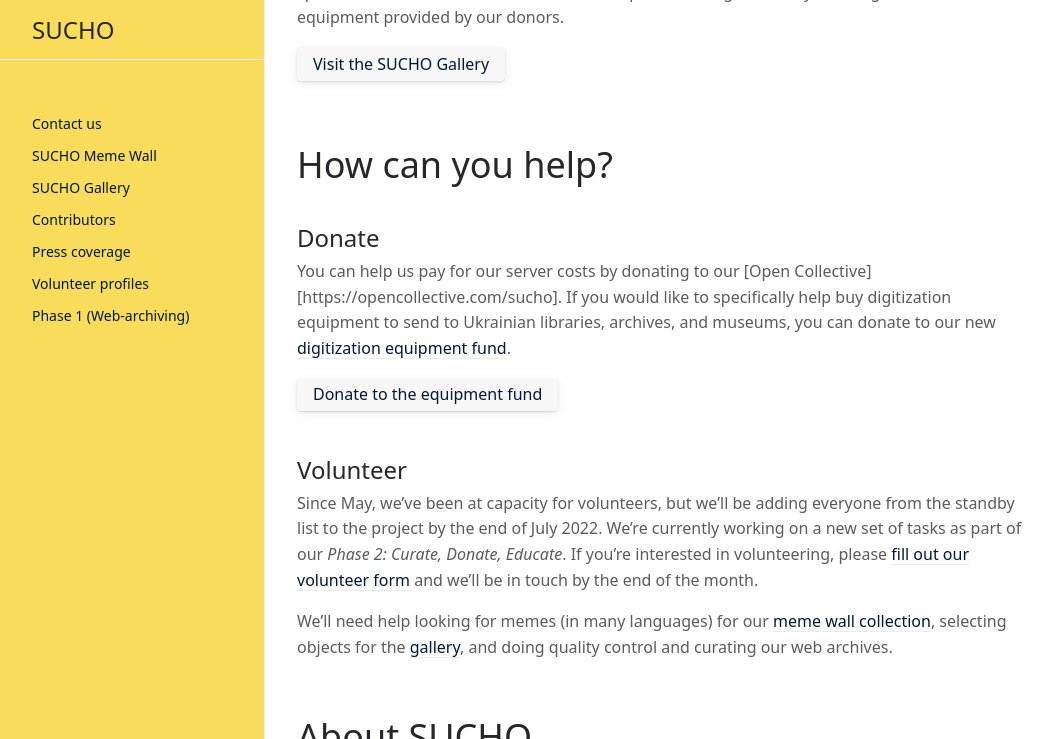
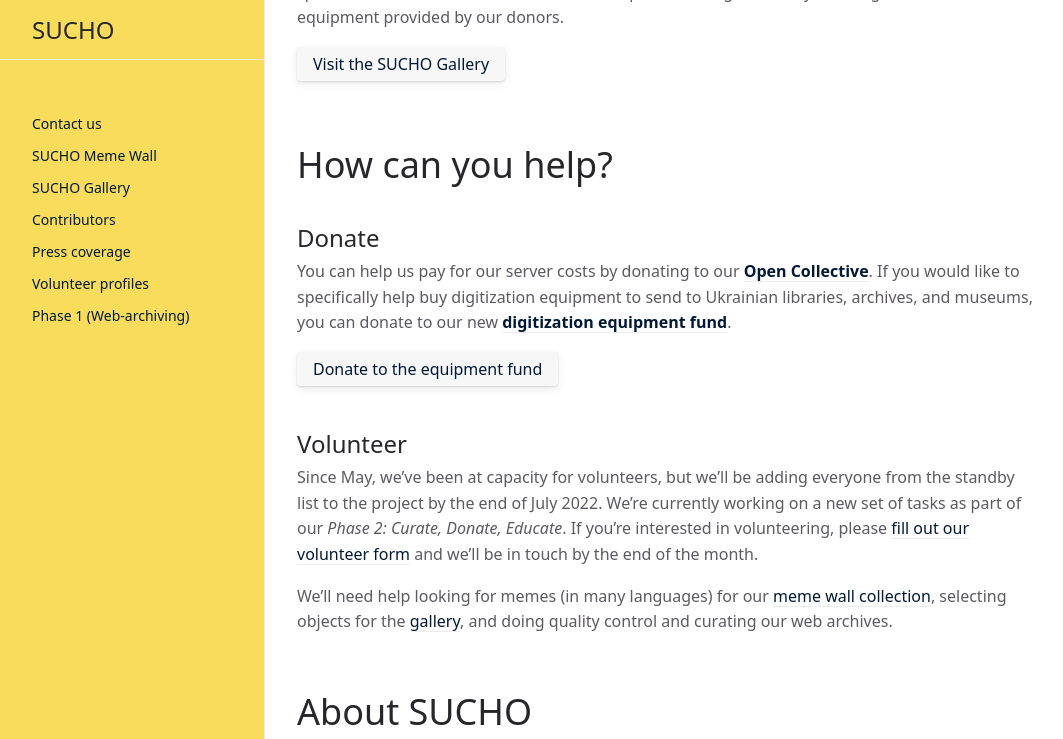
Before and after one commit to sucho-archiving/sucho-archiving.github.io, a Jekyll site: the page built from index.md, in a window 1280 px wide and 900 px high, scrolled down 895 px, cut to the strip 0-739 px from the top of the window. Shown: the whole strip, without its empty margins (107-1170 px from the left). Built offline with Jekyll 4.4.1, drawn with Linux system fonts in a browser that asks for light colours.

Commit message:
Fixed link syntax

```diff
--- a/index.md
+++ b/index.md
@@ -36,7 +36,7 @@
 # How can you help?
 
 ## Donate
-You can help us pay for our server costs by donating to our [Open Collective][https://opencollective.com/sucho]. If you would like to specifically help buy digitization equipment to send to Ukrainian libraries, archives, and museums, you can donate to our new [digitization equipment fund](https://opencollective.com/sucho/projects/equipment).
+You can help us pay for our server costs by donating to our **[Open Collective](https://opencollective.com/sucho)**. If you would like to specifically help buy digitization equipment to send to Ukrainian libraries, archives, and museums, you can donate to our new **[digitization equipment fund](https://opencollective.com/sucho/projects/equipment)**.
 
 [Donate to the equipment fund](https://opencollective.com/sucho/projects/equipment){: .btn }
 
```
